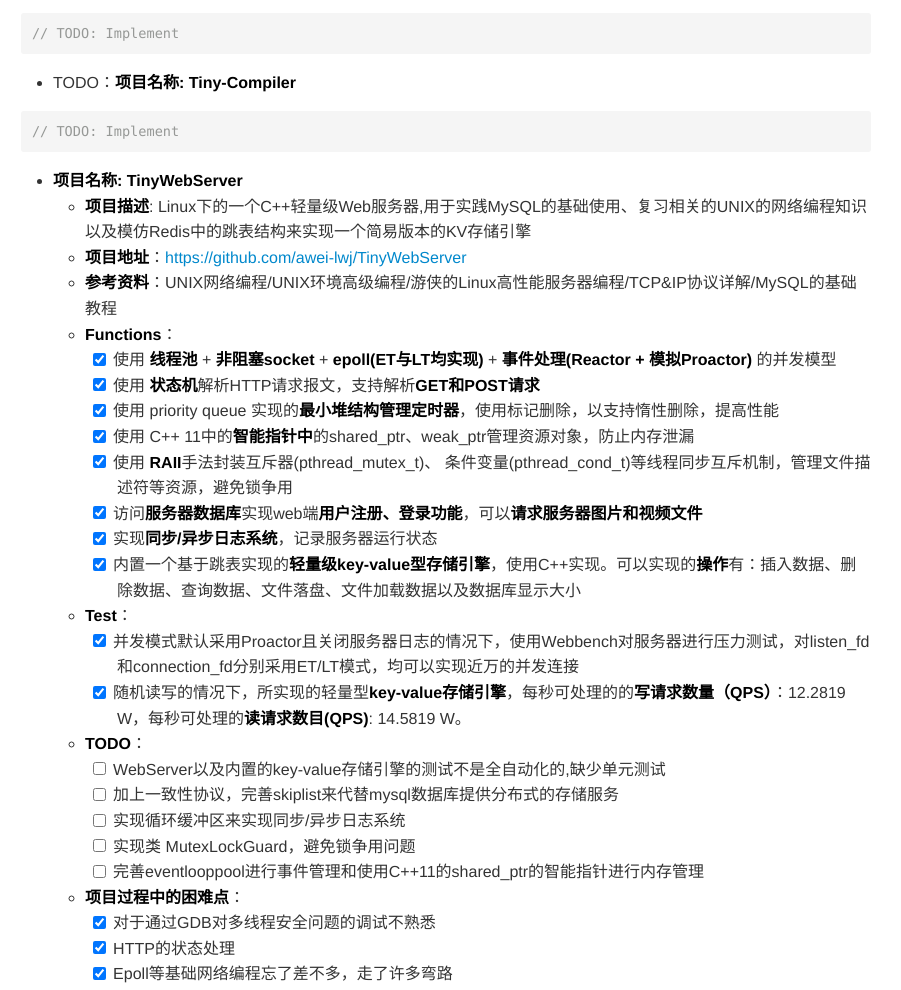
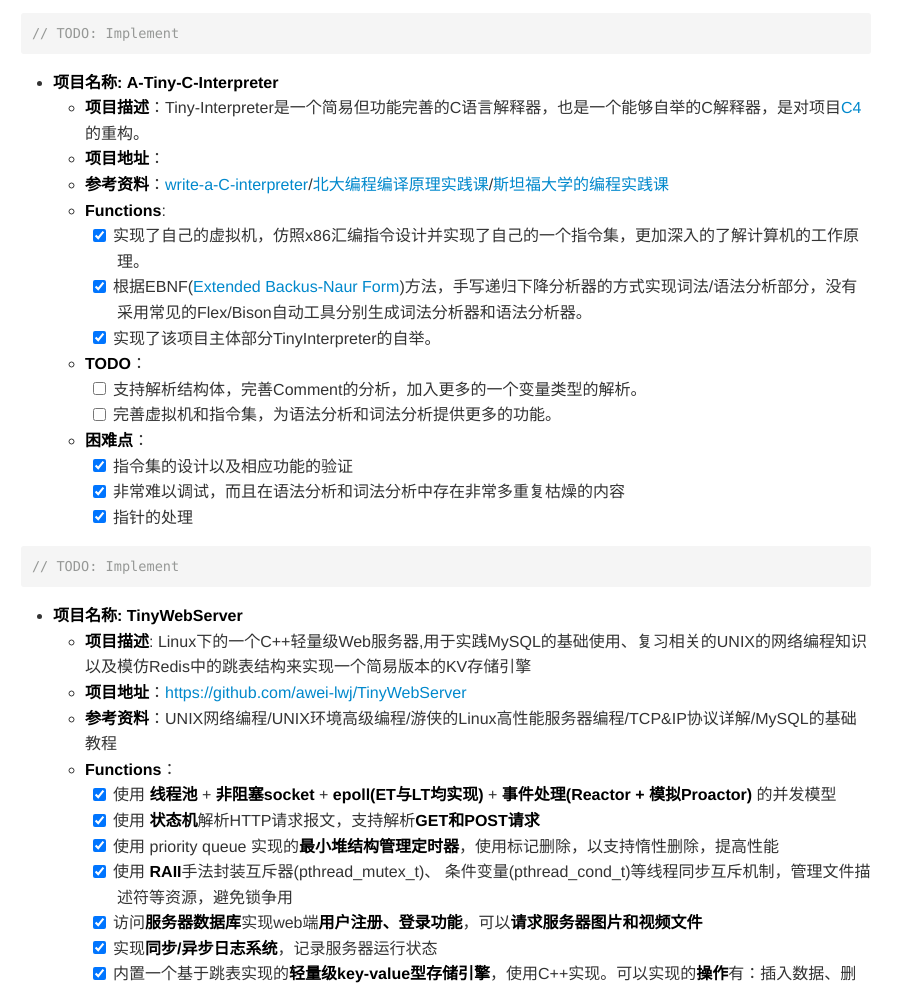
Before and after one commit to awei-lwj/awei-lwj.github.io, a plain HTML site: page index.html in a window 1280 px wide. Shown: the part 2560-3550 px from the top of the page, without its empty margins (194-1095 px from the left). Drawn offline with nearby package versions, Linux system fonts and the light colour scheme.

Commit message:
The 3.0 version

```diff
--- a/index.html
+++ b/index.html
@@ -1,5 +1,5 @@
 <!DOCTYPE html><html><head>
-      <title>Resume</title>
+  <title>resume</title>
   <meta charset="utf-8">
   <meta name="viewport" content="width=device-width, initial-scale=1.0">
 
@@ -303,7 +303,7 @@
 <p><img src="https://img-blog.csdnimg.cn/a53bbe6031584696ad183551fa95fb30.png#pic_center" alt="RHCE"></p>
 </li>
 <li>
-<p>&#x5728;LeetCode&#x7F51;&#x7AD9;&#x4E0A;&#x4E0D;&#x65AD;&#x5237;&#x9898;&#x81F3;&#x4ECA;&#xFF0C;&#x52A0;&#x6DF1;&#x4E86;&#x5BF9;&#x4E8E;&#x7B97;&#x6CD5;&#x7684;&#x7406;&#x89E3;</p>
+<p>&#x901A;&#x8FC7;LeetCode&#x5237;&#x9898;&#x7F51;&#x7AD9;&#x4E0A;&#x4E0D;&#x65AD;&#x52A0;&#x6DF1;&#x5BF9;&#x7B97;&#x6CD5;&#x7684;&#x7406;&#x89E3;</p>
 <p><img src="https://img-blog.csdnimg.cn/04f989bf37014e4f8e9800c55a58da4e.png" alt="&#x5728;&#x8FD9;&#x91CC;&#x63D2;&#x5165;&#x56FE;&#x7247;&#x63CF;&#x8FF0;"></p>
 </li>
 <li>
@@ -352,7 +352,33 @@
 </ul>
 <pre data-role="codeBlock" data-info="cpp" class="language-cpp"><span class="token comment">// TODO: Implement</span>
 </pre><ul>
-<li>TODO&#xFF1A;<strong>&#x9879;&#x76EE;&#x540D;&#x79F0;:  Tiny-Compiler</strong></li>
+<li><strong>&#x9879;&#x76EE;&#x540D;&#x79F0;:  A-Tiny-C-Interpreter</strong>
+<ul>
+<li><strong>&#x9879;&#x76EE;&#x63CF;&#x8FF0;</strong>&#xFF1A;Tiny-Interpreter&#x662F;&#x4E00;&#x4E2A;&#x7B80;&#x6613;&#x4F46;&#x529F;&#x80FD;&#x5B8C;&#x5584;&#x7684;C&#x8BED;&#x8A00;&#x89E3;&#x91CA;&#x5668;&#xFF0C;&#x4E5F;&#x662F;&#x4E00;&#x4E2A;&#x80FD;&#x591F;&#x81EA;&#x4E3E;&#x7684;C&#x89E3;&#x91CA;&#x5668;&#xFF0C;&#x662F;&#x5BF9;&#x9879;&#x76EE;<a href="https://github.com/rswier/c4">C4</a>&#x7684;&#x91CD;&#x6784;&#x3002;</li>
+<li><strong>&#x9879;&#x76EE;&#x5730;&#x5740;</strong>&#xFF1A;</li>
+<li><strong>&#x53C2;&#x8003;&#x8D44;&#x6599;</strong>&#xFF1A;<a href="https://github.com/lotabout/write-a-C-interpreter">write-a-C-interpreter</a>/<a href="https://pku-minic.github.io/online-doc/#/">&#x5317;&#x5927;&#x7F16;&#x7A0B;&#x7F16;&#x8BD1;&#x539F;&#x7406;&#x5B9E;&#x8DF5;&#x8BFE;</a>/<a href="http://web.stanford.edu/class/cs143/">&#x65AF;&#x5766;&#x798F;&#x5927;&#x5B66;&#x7684;&#x7F16;&#x7A0B;&#x5B9E;&#x8DF5;&#x8BFE;</a></li>
+<li><strong>Functions</strong>:
+<ul>
+<li class="task-list-item"><input type="checkbox" class="task-list-item-checkbox" checked> &#x5B9E;&#x73B0;&#x4E86;&#x81EA;&#x5DF1;&#x7684;&#x865A;&#x62DF;&#x673A;&#xFF0C;&#x4EFF;&#x7167;x86&#x6C47;&#x7F16;&#x6307;&#x4EE4;&#x8BBE;&#x8BA1;&#x5E76;&#x5B9E;&#x73B0;&#x4E86;&#x81EA;&#x5DF1;&#x7684;&#x4E00;&#x4E2A;&#x6307;&#x4EE4;&#x96C6;&#xFF0C;&#x66F4;&#x52A0;&#x6DF1;&#x5165;&#x7684;&#x4E86;&#x89E3;&#x8BA1;&#x7B97;&#x673A;&#x7684;&#x5DE5;&#x4F5C;&#x539F;&#x7406;&#x3002;</li>
+<li class="task-list-item"><input type="checkbox" class="task-list-item-checkbox" checked> &#x6839;&#x636E;EBNF(<a href="https://en.wikipedia.org/wiki/Extended_Backus%E2%80%93Naur_form">Extended Backus-Naur Form</a>)&#x65B9;&#x6CD5;&#xFF0C;&#x624B;&#x5199;&#x9012;&#x5F52;&#x4E0B;&#x964D;&#x5206;&#x6790;&#x5668;&#x7684;&#x65B9;&#x5F0F;&#x5B9E;&#x73B0;&#x8BCD;&#x6CD5;/&#x8BED;&#x6CD5;&#x5206;&#x6790;&#x90E8;&#x5206;&#xFF0C;&#x6CA1;&#x6709;&#x91C7;&#x7528;&#x5E38;&#x89C1;&#x7684;Flex/Bison&#x81EA;&#x52A8;&#x5DE5;&#x5177;&#x5206;&#x522B;&#x751F;&#x6210;&#x8BCD;&#x6CD5;&#x5206;&#x6790;&#x5668;&#x548C;&#x8BED;&#x6CD5;&#x5206;&#x6790;&#x5668;&#x3002;</li>
+<li class="task-list-item"><input type="checkbox" class="task-list-item-checkbox" checked> &#x5B9E;&#x73B0;&#x4E86;&#x8BE5;&#x9879;&#x76EE;&#x4E3B;&#x4F53;&#x90E8;&#x5206;TinyInterpreter&#x7684;&#x81EA;&#x4E3E;&#x3002;</li>
+</ul>
+</li>
+<li><strong>TODO</strong>&#xFF1A;
+<ul>
+<li class="task-list-item"><input type="checkbox" class="task-list-item-checkbox"> &#x652F;&#x6301;&#x89E3;&#x6790;&#x7ED3;&#x6784;&#x4F53;&#xFF0C;&#x5B8C;&#x5584;Comment&#x7684;&#x5206;&#x6790;&#xFF0C;&#x52A0;&#x5165;&#x66F4;&#x591A;&#x7684;&#x4E00;&#x4E2A;&#x53D8;&#x91CF;&#x7C7B;&#x578B;&#x7684;&#x89E3;&#x6790;&#x3002;</li>
+<li class="task-list-item"><input type="checkbox" class="task-list-item-checkbox"> &#x5B8C;&#x5584;&#x865A;&#x62DF;&#x673A;&#x548C;&#x6307;&#x4EE4;&#x96C6;&#xFF0C;&#x4E3A;&#x8BED;&#x6CD5;&#x5206;&#x6790;&#x548C;&#x8BCD;&#x6CD5;&#x5206;&#x6790;&#x63D0;&#x4F9B;&#x66F4;&#x591A;&#x7684;&#x529F;&#x80FD;&#x3002;</li>
+</ul>
+</li>
+<li><strong>&#x56F0;&#x96BE;&#x70B9;</strong>&#xFF1A;
+<ul>
+<li class="task-list-item"><input type="checkbox" class="task-list-item-checkbox" checked> &#x6307;&#x4EE4;&#x96C6;&#x7684;&#x8BBE;&#x8BA1;&#x4EE5;&#x53CA;&#x76F8;&#x5E94;&#x529F;&#x80FD;&#x7684;&#x9A8C;&#x8BC1;</li>
+<li class="task-list-item"><input type="checkbox" class="task-list-item-checkbox" checked> &#x975E;&#x5E38;&#x96BE;&#x4EE5;&#x8C03;&#x8BD5;&#xFF0C;&#x800C;&#x4E14;&#x5728;&#x8BED;&#x6CD5;&#x5206;&#x6790;&#x548C;&#x8BCD;&#x6CD5;&#x5206;&#x6790;&#x4E2D;&#x5B58;&#x5728;&#x975E;&#x5E38;&#x591A;&#x91CD;&#x590D;&#x67AF;&#x71E5;&#x7684;&#x5185;&#x5BB9;</li>
+<li class="task-list-item"><input type="checkbox" class="task-list-item-checkbox" checked> &#x6307;&#x9488;&#x7684;&#x5904;&#x7406;</li>
+</ul>
+</li>
+</ul>
+</li>
 </ul>
 <pre data-role="codeBlock" data-info="cpp" class="language-cpp"><span class="token comment">// TODO: Implement</span>
 </pre><ul>
@@ -366,7 +392,6 @@
 <li class="task-list-item"><input type="checkbox" class="task-list-item-checkbox" checked> &#x4F7F;&#x7528; <strong>&#x7EBF;&#x7A0B;&#x6C60;</strong> + <strong>&#x975E;&#x963B;&#x585E;socket</strong> +  <strong>epoll(ET&#x4E0E;LT&#x5747;&#x5B9E;&#x73B0;)</strong> + <strong>&#x4E8B;&#x4EF6;&#x5904;&#x7406;(Reactor + &#x6A21;&#x62DF;Proactor)</strong> &#x7684;&#x5E76;&#x53D1;&#x6A21;&#x578B;</li>
 <li class="task-list-item"><input type="checkbox" class="task-list-item-checkbox" checked> &#x4F7F;&#x7528; <strong>&#x72B6;&#x6001;&#x673A;</strong>&#x89E3;&#x6790;HTTP&#x8BF7;&#x6C42;&#x62A5;&#x6587;&#xFF0C;&#x652F;&#x6301;&#x89E3;&#x6790;<strong>GET&#x548C;POST&#x8BF7;&#x6C42;</strong></li>
 <li class="task-list-item"><input type="checkbox" class="task-list-item-checkbox" checked> &#x4F7F;&#x7528; priority queue &#x5B9E;&#x73B0;&#x7684;<strong>&#x6700;&#x5C0F;&#x5806;&#x7ED3;&#x6784;&#x7BA1;&#x7406;&#x5B9A;&#x65F6;&#x5668;</strong>&#xFF0C;&#x4F7F;&#x7528;&#x6807;&#x8BB0;&#x5220;&#x9664;&#xFF0C;&#x4EE5;&#x652F;&#x6301;&#x60F0;&#x6027;&#x5220;&#x9664;&#xFF0C;&#x63D0;&#x9AD8;&#x6027;&#x80FD;</li>
-<li class="task-list-item"><input type="checkbox" class="task-list-item-checkbox" checked> &#x4F7F;&#x7528; C++ 11&#x4E2D;&#x7684;<strong>&#x667A;&#x80FD;&#x6307;&#x9488;&#x4E2D;</strong>&#x7684;shared_ptr&#x3001;weak_ptr&#x7BA1;&#x7406;&#x8D44;&#x6E90;&#x5BF9;&#x8C61;&#xFF0C;&#x9632;&#x6B62;&#x5185;&#x5B58;&#x6CC4;&#x6F0F;</li>
 <li class="task-list-item"><input type="checkbox" class="task-list-item-checkbox" checked> &#x4F7F;&#x7528; <strong>RAII</strong>&#x624B;&#x6CD5;&#x5C01;&#x88C5;&#x4E92;&#x65A5;&#x5668;(pthread_mutex_t)&#x3001; &#x6761;&#x4EF6;&#x53D8;&#x91CF;(pthread_cond_t)&#x7B49;&#x7EBF;&#x7A0B;&#x540C;&#x6B65;&#x4E92;&#x65A5;&#x673A;&#x5236;&#xFF0C;&#x7BA1;&#x7406;&#x6587;&#x4EF6;&#x63CF;&#x8FF0;&#x7B26;&#x7B49;&#x8D44;&#x6E90;&#xFF0C;&#x907F;&#x514D;&#x9501;&#x4E89;&#x7528;</li>
 <li class="task-list-item"><input type="checkbox" class="task-list-item-checkbox" checked> &#x8BBF;&#x95EE;<strong>&#x670D;&#x52A1;&#x5668;&#x6570;&#x636E;&#x5E93;</strong>&#x5B9E;&#x73B0;web&#x7AEF;<strong>&#x7528;&#x6237;&#x6CE8;&#x518C;&#x3001;&#x767B;&#x5F55;&#x529F;&#x80FD;</strong>&#xFF0C;&#x53EF;&#x4EE5;<strong>&#x8BF7;&#x6C42;&#x670D;&#x52A1;&#x5668;&#x56FE;&#x7247;&#x548C;&#x89C6;&#x9891;&#x6587;&#x4EF6;</strong></li>
 <li class="task-list-item"><input type="checkbox" class="task-list-item-checkbox" checked> &#x5B9E;&#x73B0;<strong>&#x540C;&#x6B65;/&#x5F02;&#x6B65;&#x65E5;&#x5FD7;&#x7CFB;&#x7EDF;</strong>&#xFF0C;&#x8BB0;&#x5F55;&#x670D;&#x52A1;&#x5668;&#x8FD0;&#x884C;&#x72B6;&#x6001;</li>
@@ -392,7 +417,7 @@
 <ul>
 <li class="task-list-item"><input type="checkbox" class="task-list-item-checkbox" checked> &#x5BF9;&#x4E8E;&#x901A;&#x8FC7;GDB&#x5BF9;&#x591A;&#x7EBF;&#x7A0B;&#x5B89;&#x5168;&#x95EE;&#x9898;&#x7684;&#x8C03;&#x8BD5;&#x4E0D;&#x719F;&#x6089;</li>
 <li class="task-list-item"><input type="checkbox" class="task-list-item-checkbox" checked> HTTP&#x7684;&#x72B6;&#x6001;&#x5904;&#x7406;</li>
-<li class="task-list-item"><input type="checkbox" class="task-list-item-checkbox" checked> Epoll&#x7B49;&#x57FA;&#x7840;&#x7F51;&#x7EDC;&#x7F16;&#x7A0B;&#x5FD8;&#x4E86;&#x5DEE;&#x4E0D;&#x591A;&#xFF0C;&#x8D70;&#x4E86;&#x8BB8;&#x591A;&#x5F2F;&#x8DEF;</li>
+<li class="task-list-item"><input type="checkbox" class="task-list-item-checkbox" checked> Epoll&#x7B49;&#x57FA;&#x7840;&#x7F51;&#x7EDC;&#x7F16;&#x7A0B;&#x5FD8;&#x4E86;&#x5DEE;&#x4E0D;&#x591A;&#xFF0C;&#x8D70;&#x4E86;&#x8BB8;&#x591A;&#x5F2F;&#x8DEF;,&#x6240;&#x5E78;&#x901A;&#x8FC7;&#x8FD9;&#x4E2A;&#x9879;&#x76EE;&#x60F3;&#x8D77;&#x4E86;&#x4E00;&#x4E9B;&#x77E5;&#x8BC6;&#x70B9;</li>
 </ul>
 </li>
 </ul>
@@ -432,10 +457,11 @@
 
 <hr>
 <ul>
-<li><strong>&#x8BED;&#x8A00;&#x57FA;&#x7840;</strong>&#xFF1A;&#x4E86;&#x89E3;C++&#x7F16;&#x7A0B;&#x8BED;&#x8A00;&#xFF0C;&#x660E;&#x767D;STL&#x4E0B;&#x5E38;&#x89C1;&#x7684;&#x5BB9;&#x5668;&#x5E95;&#x5C42;&#x7684;&#x6570;&#x636E;&#x7ED3;&#x6784;&#xFF0C;&#x5E76;&#x4E14;&#x53EF;&#x4EE5;&#x4F7F;&#x7528;gdb&#x5BF9;&#x7A0B;&#x5E8F;&#x8FDB;&#x884C;&#x7B80;&#x5355;&#x7684;Debug&#x3002;</li>
+<li><strong>&#x8BED;&#x8A00;&#x57FA;&#x7840;</strong>&#xFF1A;&#x4E86;&#x89E3;C++&#x7F16;&#x7A0B;&#x8BED;&#x8A00;&#x4EE5;&#x53CA;&#x5E38;&#x89C1;&#x7684;C++&#x6269;&#x5C55;&#x5E93;boost&#xFF0C;&#x660E;&#x767D;STL&#x4E0B;&#x5E38;&#x89C1;&#x7684;&#x5BB9;&#x5668;&#x5E95;&#x5C42;&#x7684;&#x6570;&#x636E;&#x7ED3;&#x6784;&#xFF0C;&#x5E76;&#x4E14;&#x53EF;&#x4EE5;&#x4F7F;&#x7528;gdb&#x5BF9;&#x7A0B;&#x5E8F;&#x8FDB;&#x884C;&#x7B80;&#x5355;&#x7684;Debug&#x3002;</li>
 <li><strong>&#x4E13;&#x4E1A;&#x57FA;&#x7840;</strong>&#xFF1A;&#x719F;&#x6089;&#x5E38;&#x89C1;&#x7684;&#x6570;&#x636E;&#x7ED3;&#x6784;&#x4E0E;&#x7B97;&#x6CD5;&#xFF0C;&#x4E86;&#x89E3;&#x8BA1;&#x7B97;&#x673A;&#x7EC4;&#x6210;&#x539F;&#x7406;&#x3001;&#x8BA1;&#x7B97;&#x673A;&#x64CD;&#x4F5C;&#x7CFB;&#x7EDF;&#x3001;&#x8BA1;&#x7B97;&#x673A;&#x7F51;&#x7EDC;&#x3001;&#x7F16;&#x8BD1;&#x539F;&#x7406;&#x3002;</li>
 <li><strong>&#x7F51;&#x7EDC;&#x7F16;&#x7A0B;</strong>&#xFF1A;&#x4E86;&#x89E3;Linux&#x4E0B;I/O&#x590D;&#x7528;&#x6280;&#x672F;&#xFF0C;&#x80FD;&#x591F;&#x5229;&#x7528;Socket&#x5957;&#x63A5;&#x5B57;&#x8FDB;&#x884C;&#x7F51;&#x7EDC;&#x7F16;&#x7A0B;&#xFF0C;&#x5177;&#x6709;&#x5206;&#x5E03;&#x5F0F;&#x73AF;&#x5883;&#x4E0B;&#x7684;&#x7CFB;&#x7EDF;&#x7F16;&#x7801;&#x7ECF;&#x9A8C;&#xFF0C;&#x80FD;&#x591F;&#x5B9E;&#x73B0;&#x591A;&#x673A;&#x4E4B;&#x95F4;&#x7684;&#x7F51;&#x7EDC;&#x901A;&#x4FE1;&#x4E0E;&#x6570;&#x636E;&#x4EA4;&#x4E92;&#x3002;</li>
-<li><strong>Tool</strong>&#xFF1A;&#x4E86;&#x89E3;Linux&#x73AF;&#x5883;&#x4E0B;&#x5E38;&#x7528;&#x547D;&#x4EE4;&#x53CA;&#x76F8;&#x5173;&#x5DE5;&#x5177;&#x7684;&#x4F7F;&#x7528;&#xFF0C;&#x80FD;&#x591F;&#x6BD4;&#x8F83;&#x719F;&#x7EC3;&#x7684;&#x4F7F;&#x7528;Git&#x5BF9;&#x4EE3;&#x7801;&#x8FDB;&#x884C;&#x7248;&#x672C;&#x7BA1;&#x7406;&#xFF0C;&#x4F1A;&#x5229;&#x7528;Docker&#x914D;&#x7F6E;&#x5F00;&#x53D1;&#x73AF;&#x5883;&#xFF0C;&#x4E86;&#x89E3;Webbench&#x7B49;&#x7F51;&#x7AD9;&#x6D4B;&#x538B;&#x5DE5;&#x5177;&#x3002;</li>
+<li><strong>&#x7F16;&#x8BD1;&#x539F;&#x7406;</strong>&#xFF1A;&#x5BF9;&#x57FA;&#x4E8E;x86&#x4F53;&#x7CFB;&#x4E0B;&#x7684;&#x6307;&#x4EE4;&#x96C6;&#x4EE5;&#x53CA;&#x6C47;&#x7F16;&#x8BED;&#x8A00;&#x6709;&#x7740;&#x4E00;&#x5B9A;&#x7684;&#x4E86;&#x89E3;&#xFF0C;&#x638C;&#x63E1;&#x57FA;&#x7840;&#x7684;&#x7F16;&#x8BD1;&#x539F;&#x7406;&#x77E5;&#x8BC6;&#xFF0C;&#x80FD;&#x591F;&#x5BF9;&#x7A0B;&#x5E8F;&#x8FDB;&#x884C;&#x7B80;&#x5355;&#x7684;&#x4F18;&#x5316;&#x3002;</li>
+<li><strong>TOOL</strong>&#xFF1A;&#x4E86;&#x89E3;Linux&#x73AF;&#x5883;&#x4E0B;&#x5E38;&#x7528;&#x547D;&#x4EE4;&#x53CA;&#x76F8;&#x5173;&#x5DE5;&#x5177;&#x7684;&#x4F7F;&#x7528;&#xFF0C;&#x80FD;&#x591F;&#x6BD4;&#x8F83;&#x719F;&#x7EC3;&#x7684;&#x4F7F;&#x7528;Git&#x5BF9;&#x4EE3;&#x7801;&#x8FDB;&#x884C;&#x7248;&#x672C;&#x7BA1;&#x7406;&#xFF0C;&#x4F1A;&#x5229;&#x7528;Docker&#x914D;&#x7F6E;&#x5F00;&#x53D1;&#x73AF;&#x5883;&#xFF0C;&#x4E86;&#x89E3;Webbench&#x7B49;&#x7F51;&#x7AD9;&#x6D4B;&#x538B;&#x5DE5;&#x5177;&#x3002;</li>
 <li><strong>&#x6570;&#x636E;&#x5E93;</strong>&#xFF1A;&#x4E86;&#x89E3;&#x5E38;&#x89C1;&#x7684;&#x6570;&#x636E;&#x5E93;MySQL/Redis&#xFF0C;&#x4E86;&#x89E3;MySQL&#x4E0B;&#x7684;&#x6027;&#x80FD;&#x4F18;&#x5316;&#x4EE5;&#x53CA;Redis&#x5E95;&#x5C42;&#x901A;&#x4FE1;&#x6A21;&#x578B;&#x3002;</li>
 </ul>
 <h3 class="mume-header" id="-center-%E4%B8%AA%E4%BA%BA%E8%AF%84%E4%BB%B7-"><center> &#x4E2A;&#x4EBA;&#x8BC4;&#x4EF7;</center></h3>
@@ -444,14 +470,15 @@
 <ul>
 <li>&#x8F83;&#x597D;&#x7684;&#x4E13;&#x4E1A;&#x82F1;&#x8BED;&#x3002;&#x80FD;&#x529B;&#xFF0C;&#x53EF;&#x4EE5;&#x901A;&#x8FC7;&#x5B66;&#x4E60;&#x56FD;&#x5916;&#x7684;&#x8BA1;&#x7B97;&#x673A;&#x4E13;&#x4E1A;&#x8BFE;&#x7A0B;&#x6765;&#x4E86;&#x89E3;&#x524D;&#x6CBF;&#x77E5;&#x8BC6;&#x548C;&#x52A0;&#x6DF1;&#x5BF9;&#x5E95;&#x5C42;&#x77E5;&#x8BC6;&#x7684;&#x4E86;&#x89E3;</li>
 <li>&#x719F;&#x7EC3;&#x4F7F;&#x7528;StackOverflow&#x8FDB;&#x884C;Bug&#x95EE;&#x9898;&#x641C;&#x7D22;&#xFF0C;&#x719F;&#x7EC3;<strong>&#x9762;&#x5411;Google&#x7684;&#x7F16;&#x7A0B;</strong>&#xFF0C;&#x4E86;&#x89E3;<strong>&#x9762;&#x5411;&#x4E1A;&#x52A1;&#x7684;&#x7F16;&#x7A0B;</strong>&#xFF0C;&#x5177;&#x6709;&#x826F;&#x597D;&#x7684;&#x4FE1;&#x606F;&#x641C;&#x7D22;&#x80FD;&#x529B;&#x3002;</li>
+<li><strong>Ctrl+C/Ctrl+V&#x5DE5;&#x7A0B;&#x5E08;</strong></li>
 <li><strong>&#x77E5;&#x4E0D;&#x8DB3;&#x800C;&#x594B;&#x8FDB;&#xFF0C;&#x671B;&#x8FDC;&#x5C71;&#x800C;&#x529B;&#x884C;</strong>&#x3002;</li>
 </ul>
 <h3 class="mume-header" id="-center-%E6%84%9F%E8%B0%A2%E9%98%85%E8%AF%BB-"><center> &#x611F;&#x8C22;&#x9605;&#x8BFB;</center></h3>
 
+<hr>
 <ul>
 <li>&#x611F;&#x8C22;&#x4F60;&#x82B1;&#x65F6;&#x95F4;&#x9605;&#x8BFB;&#x6211;&#x7684;&#x7B80;&#x5386;&#xFF0C;&#x671F;&#x5F85;&#x80FD;&#x4E0E;&#x4F60;&#x5171;&#x4E8B;!</li>
 </ul>
-<p><img src="http://github.com/awei-lwj/awei-lwj.github.io/resources/awei_WeChat.png" alt="awei_WeChat"></p>
 </div>
   </div>
 
```
Lines whose indentation alone changed are shown as unchanged.
